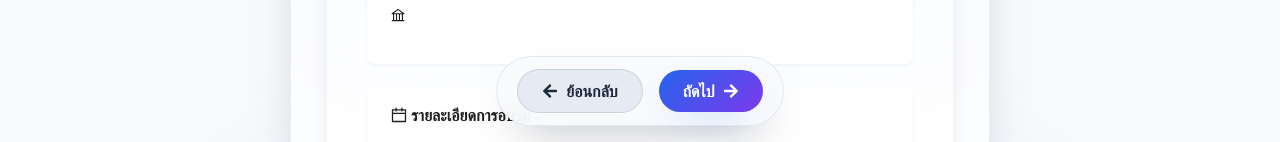
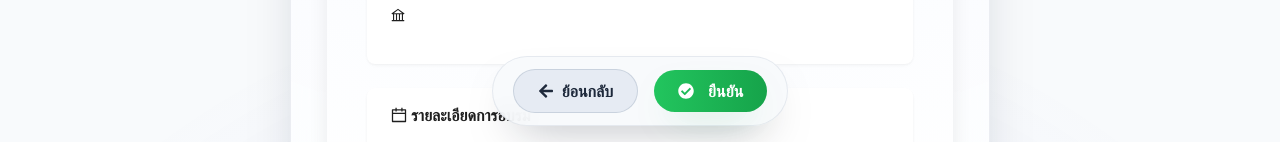
Before and after one commit to iphysics-th/ssc, a React (Create React App) app in the folder client/: page /reservation/summary in a window 1280 px wide. Shown: the part 658-800 px from the top of the page. Built offline with nearby package versions, Linux system fonts and the light colour scheme; no server answers.

Commit message:
Reservation display change

```diff
--- a/client/src/css/Reservation/ReservationProgress.css
+++ b/client/src/css/Reservation/ReservationProgress.css
@@ -183,3 +183,34 @@
     font-size: 0.9rem;
   }
 }
+
+/* ========================================================= */
+/* Gradient Button Overrides (must be LAST in file)           */
+/* ========================================================= */
+
+/* Green Gradient for “ดำเนินการจอง” */
+button.nav-btn.next.green-gradient {
+  background: linear-gradient(90deg, #22c55e 0%, #16a34a 100%) !important;
+  color: #fff !important;
+  border: none !important;
+  box-shadow: 0 15px 35px -18px rgba(22, 163, 74, 0.55) !important;
+  transition: all 0.25s ease-in-out !important;
+}
+
+button.nav-btn.next.green-gradient:hover {
+  background: linear-gradient(90deg, #16a34a 0%, #15803d 100%) !important;
+  transform: translateY(-2px);
+}
+
+/* Blue Gradient for “เสร็จสิ้น” */
+button.nav-btn.next.blue-gradient {
+  background: linear-gradient(90deg, #3b82f6 0%, #2563eb 100%) !important;
+  color: #fff !important;
+  border: none !important;
+  box-shadow: 0 15px 35px -18px rgba(37, 99, 235, 0.55) !important;
+}
+
+button.nav-btn.next.blue-gradient:hover {
+  background: linear-gradient(90deg, #2563eb 0%, #1d4ed8 100%) !important;
+  transform: translateY(-2px);
+}
--- a/client/src/features/reservation/components/ReservationProgress.jsx
+++ b/client/src/features/reservation/components/ReservationProgress.jsx
@@ -1,14 +1,15 @@
-import React, { useEffect, useRef, useState } from "react"
-import { motion, AnimatePresence } from "framer-motion"
-import { FaArrowLeft, FaArrowRight } from "react-icons/fa"
-import "../../../css/Reservation/ReservationProgress.css"
+import React, { useEffect, useRef, useState } from "react";
+import { motion, AnimatePresence } from "framer-motion";
+import { FaArrowLeft, FaArrowRight, FaCheckCircle } from "react-icons/fa";
+import { useNavigate } from "react-router-dom";
+import "../../../css/Reservation/ReservationProgress.css";
 
-import ReservationSetup from "../../../components/Reservation/ReservationSetup"
-import SelectDate from "../pages/SelectDate"
-import SelectSubjects from "../pages/SelectSubjects"
-import UserInfo from "../pages/UserInfo"
-import ReviewSummary from "../pages/ReviewSummary"
-import Success from "../pages/Success"
+import ReservationSetup from "../../../components/Reservation/ReservationSetup";
+import SelectDate from "../pages/SelectDate";
+import SelectSubjects from "../pages/SelectSubjects";
+import UserInfo from "../pages/UserInfo";
+import ReviewSummary from "../pages/ReviewSummary";
+import Success from "../pages/Success";
 
 const steps = [
   { title: "รายละเอียดอบรม", Component: ReservationSetup },
@@ -17,64 +18,70 @@ const steps = [
   { title: "ข้อมูลผู้จอง", Component: UserInfo },
   { title: "ตรวจสอบข้อมูล", Component: ReviewSummary },
   { title: "เสร็จสิ้น", Component: Success },
-]
+];
 
-const clampStep = (value) => Math.min(Math.max(value, 0), steps.length - 1)
+const clampStep = (value) => Math.min(Math.max(value, 0), steps.length - 1);
 
 export default function ReservationProgress({ initialStep = 0 }) {
-  const [currentStep, setCurrentStep] = useState(clampStep(initialStep))
-  const [direction, setDirection] = useState(0)
-  const [isTransitioning, setIsTransitioning] = useState(false)
-  const stepRefs = useRef(steps.map(() => React.createRef()))
+  const [currentStep, setCurrentStep] = useState(clampStep(initialStep));
+  const [direction, setDirection] = useState(0);
+  const [isTransitioning, setIsTransitioning] = useState(false);
+  const stepRefs = useRef(steps.map(() => React.createRef()));
+  const navigate = useNavigate();
 
   useEffect(() => {
-    setCurrentStep(clampStep(initialStep))
-    setDirection(0)
-  }, [initialStep])
+    setCurrentStep(clampStep(initialStep));
+    setDirection(0);
+  }, [initialStep]);
 
   const goToStep = (target) => {
-    const nextIndex = clampStep(target)
-    if (nextIndex === currentStep) return
-    setDirection(nextIndex > currentStep ? 1 : -1)
-    setCurrentStep(nextIndex)
-  }
+    const nextIndex = clampStep(target);
+    if (nextIndex === currentStep) return;
+    setDirection(nextIndex > currentStep ? 1 : -1);
+    setCurrentStep(nextIndex);
+  };
 
   const invokeNext = async () => {
-    if (isTransitioning || currentStep >= steps.length - 1) return
-    setIsTransitioning(true)
+    if (isTransitioning || currentStep >= steps.length - 1) return;
+    setIsTransitioning(true);
     try {
-      const ref = stepRefs.current[currentStep]?.current
+      const ref = stepRefs.current[currentStep]?.current;
       if (ref?.next) {
-        await ref.next()
+        await ref.next();
       } else {
-        goToStep(currentStep + 1)
+        goToStep(currentStep + 1);
       }
     } finally {
-      setIsTransitioning(false)
+      setIsTransitioning(false);
     }
-  }
+  };
 
   const invokePrev = async () => {
-    if (isTransitioning || currentStep === 0) return
-    setIsTransitioning(true)
+    if (isTransitioning || currentStep === 0) return;
+    setIsTransitioning(true);
     try {
-      const ref = stepRefs.current[currentStep]?.current
+      const ref = stepRefs.current[currentStep]?.current;
       if (ref?.prev) {
-        await ref.prev()
+        await ref.prev();
       } else {
-        goToStep(currentStep - 1)
+        goToStep(currentStep - 1);
       }
     } finally {
-      setIsTransitioning(false)
+      setIsTransitioning(false);
     }
-  }
+  };
 
-  const progressPercent = ((currentStep + 1) / steps.length) * 100
-  const StepComponent = steps[currentStep].Component
-  const activeRef = stepRefs.current[currentStep]
+  const progressPercent = ((currentStep + 1) / steps.length) * 100;
+  const StepComponent = steps[currentStep].Component;
+  const activeRef = stepRefs.current[currentStep];
+
+  // Flags for specific steps
+  const isReviewStep = currentStep === steps.length - 2; // ตรวจสอบข้อมูล
+  const isSuccessStep = currentStep === steps.length - 1; // เสร็จสิ้น
 
   return (
     <div className="reservation-wrapper">
+      {/* ============================= Progress Bar ============================= */}
       <div className="progress-bar-container">
         <div className="progress-label">
           ขั้นตอน {currentStep + 1} / {steps.length} — {steps[currentStep].title}
@@ -87,6 +94,7 @@ export default function ReservationProgress({ initialStep = 0 }) {
         </div>
       </div>
 
+      {/* ============================= Step Content ============================= */}
       <div className="card-stack-container">
         <AnimatePresence mode="wait" initial={false} custom={direction}>
           <motion.div
@@ -109,7 +117,10 @@ export default function ReservationProgress({ initialStep = 0 }) {
         </AnimatePresence>
       </div>
 
+      {/* ============================= Navigation Buttons ============================= */}
       <div className="card-nav-buttons">
+        {/* Hide "ย้อนกลับ" on the Success page */}
+        {!isSuccessStep && (
           <button
             className="nav-btn prev"
             onClick={invokePrev}
@@ -117,16 +128,36 @@ export default function ReservationProgress({ initialStep = 0 }) {
           >
             <FaArrowLeft /> ย้อนกลับ
           </button>
+        )}
+
+        {/* Next Button (Normal / Green / Blue Final) */}
+        {!isSuccessStep ? (
           <button
-          className="nav-btn next"
+            className={`nav-btn next ${isReviewStep ? "green-gradient" : ""}`}
             onClick={invokeNext}
-          disabled={currentStep === steps.length - 1 || isTransitioning}
+            disabled={isTransitioning}
           >
+            {isReviewStep ? (
+              <>
+                <FaCheckCircle style={{ marginRight: 6 }} /> ยืนยัน
+              </>
+            ) : (
+              <>
                 ถัดไป <FaArrowRight />
+              </>
+            )}
           </button>
+        ) : (
+          <button
+            className="nav-btn next blue-gradient"
+            onClick={() => navigate("/dashboard")}
+          >
+            เสร็จสิ้น
+          </button>
+        )}
       </div>
     </div>
-  )
+  );
 }
 
 const cardVariants = {
@@ -155,4 +186,4 @@ const cardVariants = {
     scale: 0.96,
     filter: "blur(6px)",
   }),
-}
+};
```
Lines whose indentation alone changed are shown as unchanged.
